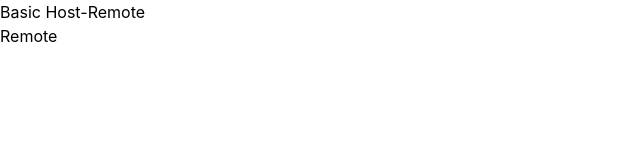
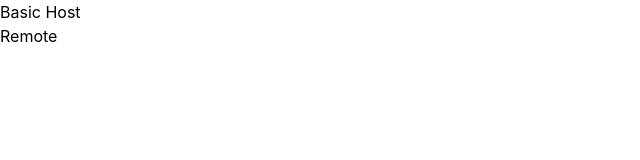
Before and after one commit to alexappleget/travel-buddy, a React app in the folder auth/: page / in a window 1280 px wide. Shown: the top 160 px of the page, without its empty margins (0-640 px from the left). Built offline with nearby package versions, Linux system fonts and the light colour scheme; the HTML template or start-up script is replaced by a standard one.

Commit message:
testing env again

```diff
--- a/auth/src/App.tsx
+++ b/auth/src/App.tsx
@@ -1,6 +1,6 @@
 const App = () => (
   <div>
-    <h1>Basic Host-Remote</h1>
+    <h1>Basic Host</h1>
     <h2>Remote</h2>
   </div>
 );
```
